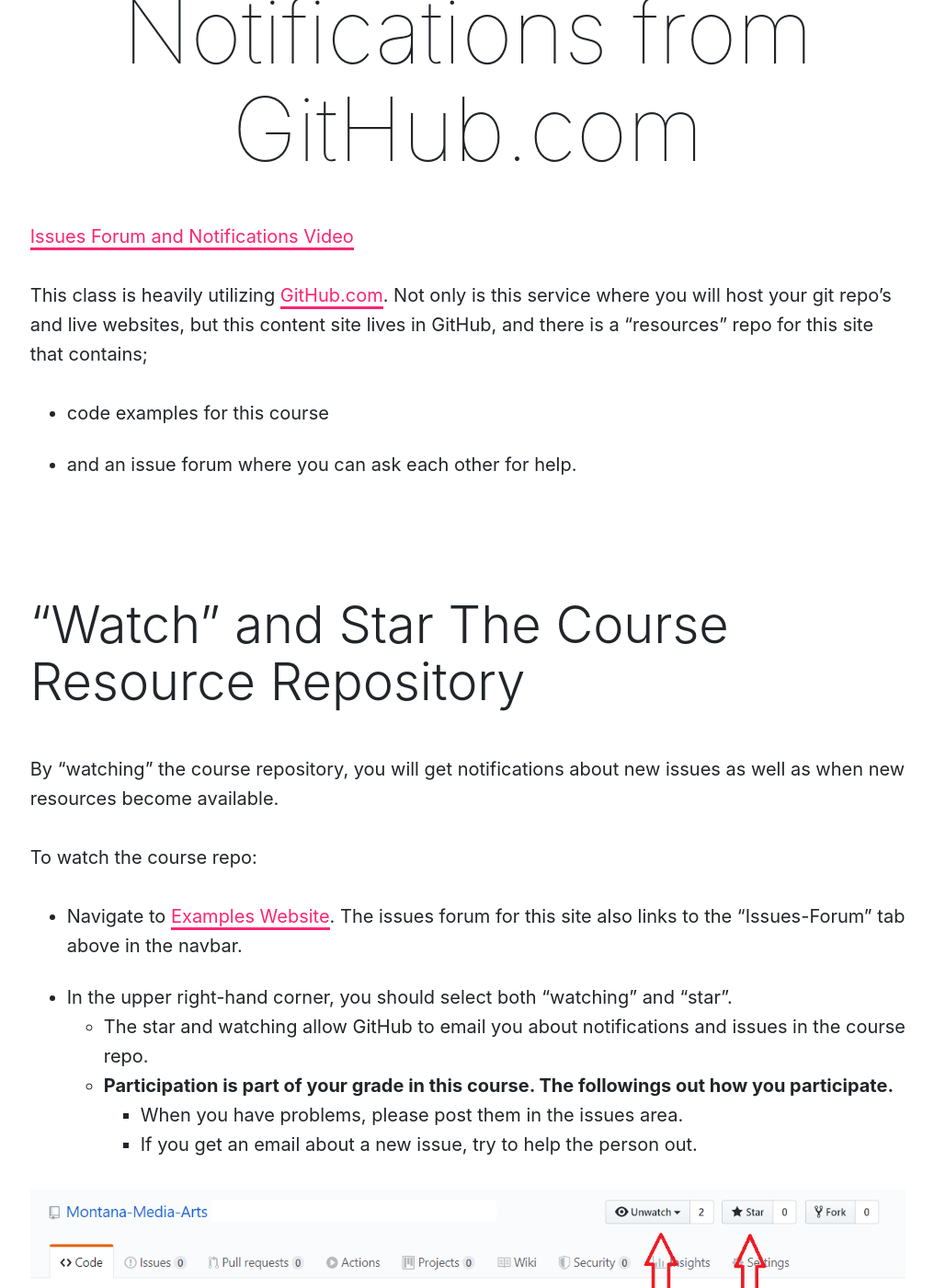
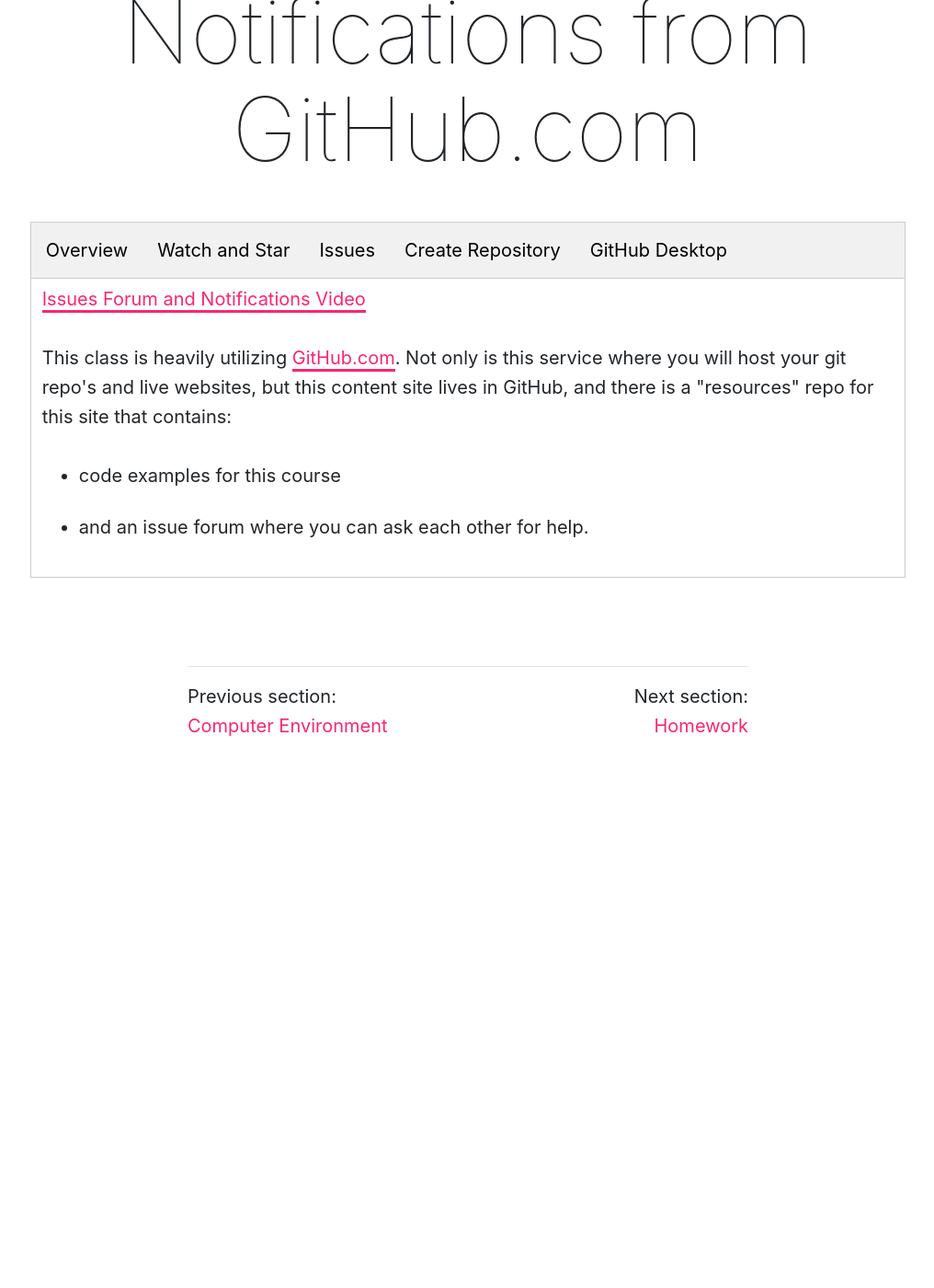
Before and after one commit to Montana-Media-Arts/120_CreativeCoding1-Fall2020, a Jekyll site: the page built from modules/week-1/_posts/2017-01-08-github-reposity.md, in a window 1280 px wide and 1400 px high, scrolled down 551 px. Shown: the whole window at 92% size, without its empty margins (131-1147 px from the left). Built offline with Jekyll 4.4.1, drawn with Linux system fonts in a browser that asks for light colours; nearby versions of some CDN libraries; after the commit the page ends 1372 px from its top, so only the background shows below that; some of the changed text lies outside the part shown.

Commit message:
Update 2017-01-08-github-reposity.md

```diff
--- a/modules/week-1/_posts/2017-01-08-github-reposity.md
+++ b/modules/week-1/_posts/2017-01-08-github-reposity.md
@@ -3,68 +3,87 @@ title: GitHub Repository
 module: 1
 ---
 
-<!--# Get a clone on your local Machine-->
 
 # _Issues Forum_ and Notifications from GitHub.com
 
-<a href="//www.youtube.com/embed/jmwObsKJ3A4" data-lity>Issues Forum and Notifications Video</a>
+<div class="tab">
+  <button class="tablinks" onclick="openTab(event, 'Overview')">Overview</button>
+  <button class="tablinks" onclick="openTab(event, 'Watch')">Watch and Star</button>
+  <button class="tablinks" onclick="openTab(event, 'Issues')">Issues</button>
+  <button class="tablinks" onclick="openTab(event, 'Create')">Create Repository</button>
+  <button class="tablinks" onclick="openTab(event, 'GitHub')">GitHub Desktop</button>
+</div>
 
-This class is heavily utilizing [GitHub.com](https://github.com). Not only is this service where you will host your git repo's and live websites, but this content site lives in GitHub, and there is a "resources" repo for this site that contains;
+<div id="Overview" class="tabcontent" style="display:block">
 
-- code examples for this course
-- and an issue forum where you can ask each other for help.
+<p><a href="//www.youtube.com/embed/jmwObsKJ3A4" data-lity>Issues Forum and Notifications Video</a></p>
+
+<p>This class is heavily utilizing <a href="https://github.com" target="_new">GitHub.com</a>. Not only is this service where you will host your git repo's and live websites, but this content site lives in GitHub, and there is a "resources" repo for this site that contains:</p>
+<ul>
+<li>code examples for this course</li>
+<li>and an issue forum where you can ask each other for help.</li>
+</ul>
+
+</div>
 
 
-## "Watch" and Star The Course Resource Repository
+<div id="Watch" class="tabcontent">
 
-By "watching" the course repository, you will get notifications about new issues as well as when new resources become available.
+<p>By "watching" the course repository, you will get notifications about new issues as well as when new resources become available.</p>
 
-To watch the course repo:
+<p>To watch the course repo:</p>
+<ol>
+    <li>Navigate to [Examples Website](https://github.com/Montana-Media-Arts/120_CreativeCoding1-Fall2020-Samples/). The issues forum for this site also links to the "Issues-Forum" tab above in the navbar.</li>
+    <li>In the upper right-hand corner, you should select both "watching" and "star".</li>
+    <li>The star and watching allow GitHub to email you about notifications and issues in the course repo.</li>
+    <li>When you have problems, please post them in the issues area.</li>
+    <li>If you get an email about a new issue, try to help the person out.</li>
+</ol>
 
-- Navigate to [Examples Website](https://github.com/Montana-Media-Arts/120_CreativeCoding1-Fall2020-Samples/). The issues forum for this site also links to the "Issues-Forum" tab above in the navbar.
-- In the upper right-hand corner, you should select both "watching" and "star".
-    - The star and watching allow GitHub to email you about notifications and issues in the course repo.
-    - **Participation is part of your grade in this course. The followings out how you participate.**
-        - When you have problems, please post them in the issues area.
-        - If you get an email about a new issue, try to help the person out.
+<p><img src="../imgs/watch_star_CC.png" alt="Follow and Star Repositories on GitHub.com" /></p>
 
+</div>
 
-![Follow and Star Repositories on GitHub.com](../imgs/watch_star_CC.png)
+<div id="Issues" class="tabcontent">
+<P>To create or respond to an issue, open the repo <a href="https://github.com/Montana-Media-Arts/120_CreativeCoding1-Fall2020-Samples/issues" target="_new">"Issues Forum"</a>.</p>
 
-## Create a new "Issue"
+<p>There you can search open issues to try and:</p>
+<ul>
+<li>get yourself help</li>
+<li>or help a colleague</li>
+</ul>
 
-To create or respond to an issue, open the repo ["Issues Forum"](https://github.com/Montana-Media-Arts/120_CreativeCoding1-Fall2020-Samples/issues).
+<p>If no issue matches your problem, you can open a "New Issue". Creating a new issue allows you to describe your problem, thereby providing everyone in the class a message and hopefully helping them work on it.</p>
 
-There you can search open issues to try and;
+<p><img src="./imgs/new_issue_CC.png" alt="New Issue button" /></p>
 
-- get yourself help
-- or help a colleague
+<p>NOTE: You should not repeat a comment that has already been added by anyone from your class. However, if you would like to further a comment already there, type in "@mention" the classmate/user and continue their discussion, which works well.</p>
 
-If no issue matches your problem, you can open a "New Issue". Creating a new issue allows you to describe your problem, thereby providing everyone in the class a message and hopefully helping them work on it.
+</div>
 
-![New Issue button](../imgs/new_issue_CC.png)
+<div id="Create" class="tabcontent">
 
-NOTE: You should not repeat a comment that has already been added by anyone from your class. However, if you would like to further a comment already there, type in "@mention" the classmate/user and continue their discussion, which works well.
+<p><a href="//www.youtube.com/embed/FV4j1YkNSlo" data-lity>Create Repository Video</a></p>
 
+<p>You want to create your repository if you don't have one. </p>
+<ol>
+<li>Go to ([GitHub](https://github.com))</li>
+<li>Create an account by clicking Sign up for GitHub.</li>
+<li>View your repositories.</li>
+</ol>
+</div>
 
-# Create your own GitHub repository
+<div id="GitHub" class="tabcontent">
 
-<a href="//www.youtube.com/embed/FV4j1YkNSlo" data-lity>Create Repository Video</a>
+<p><a href="//www.youtube.com/embed/kNPGX-YDvw8" data-lity>GitHub Desktop Video</a></p>
 
-You want to create your repository if you don't have one.
-1. Go to ([GitHub](https://github.com))
-2. Create an account by clicking Sign up for GitHub.
-3. View your repositories.
+<p>GitHub Desktop is a graphical interface to make a copy of your repository on your computer.  Then, you can make changes to your work and then quickly post it back to your repository.  Or if you heaven forbid something happens to your computer [trust me, it happens], then you have a backup.</p>
 
-# GitHub Desktop
-
-<a href="//www.youtube.com/embed/kNPGX-YDvw8" data-lity>GitHub Desktop Video</a>
-
-GitHub Desktop is a graphical interface to make a copy of your repository on your computer.  Then, you can make changes to your work and then quickly post it back to your repository.  Or if you heaven forbid something happens to your computer [trust me, it happens], then you have a backup.
-
-1. Go to ([GitHub Desktop](https://desktop.github.com/))
-2. Download your version and install it.
-3. Go to your repository and click on the clone or download button.
-4. Click on Open in Desktop.
-5. Create a clone on your computer.
-6. Remember to pull first **always** and then push.
+<ol>
+<li>Go to <a href="https://desktop.github.com/" target="_new">GitHub Desktop</a></li>
+<li>Download your version and install it.</li>
+<li>Go to your repository and click on the clone or download button.</li>
+<li>Click on Open in Desktop.</li>
+<li>Create a clone on your computer.</li>
+<li>Remember to pull first **always** and then push.</li>
+</div>
```
